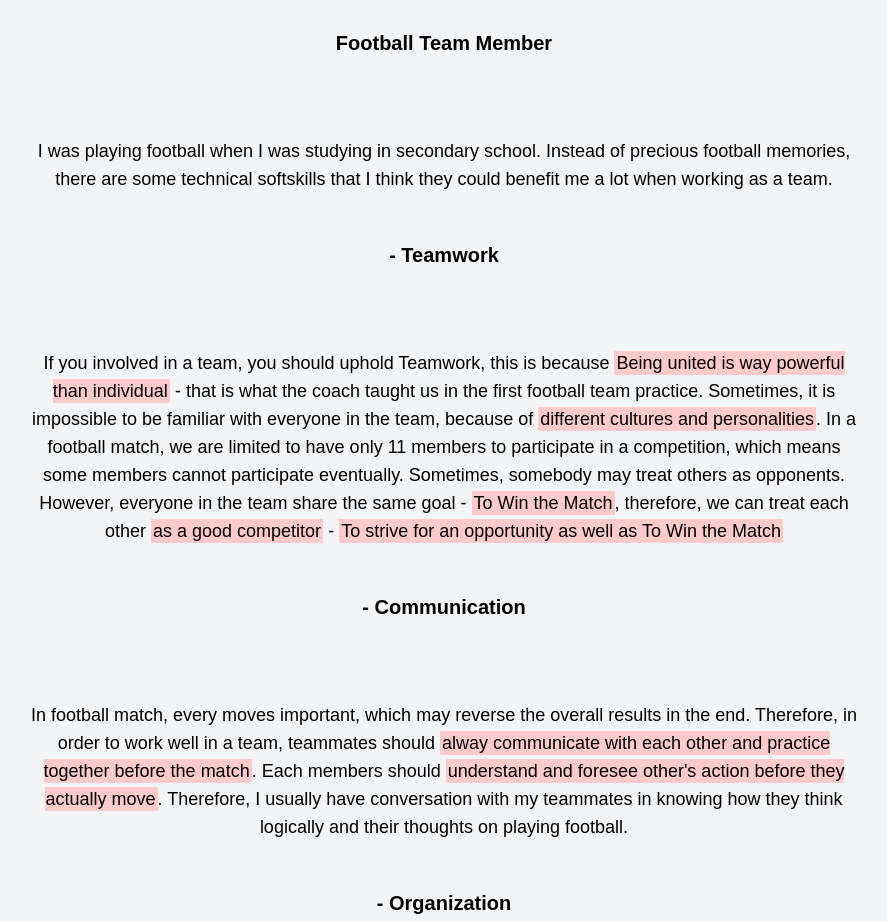
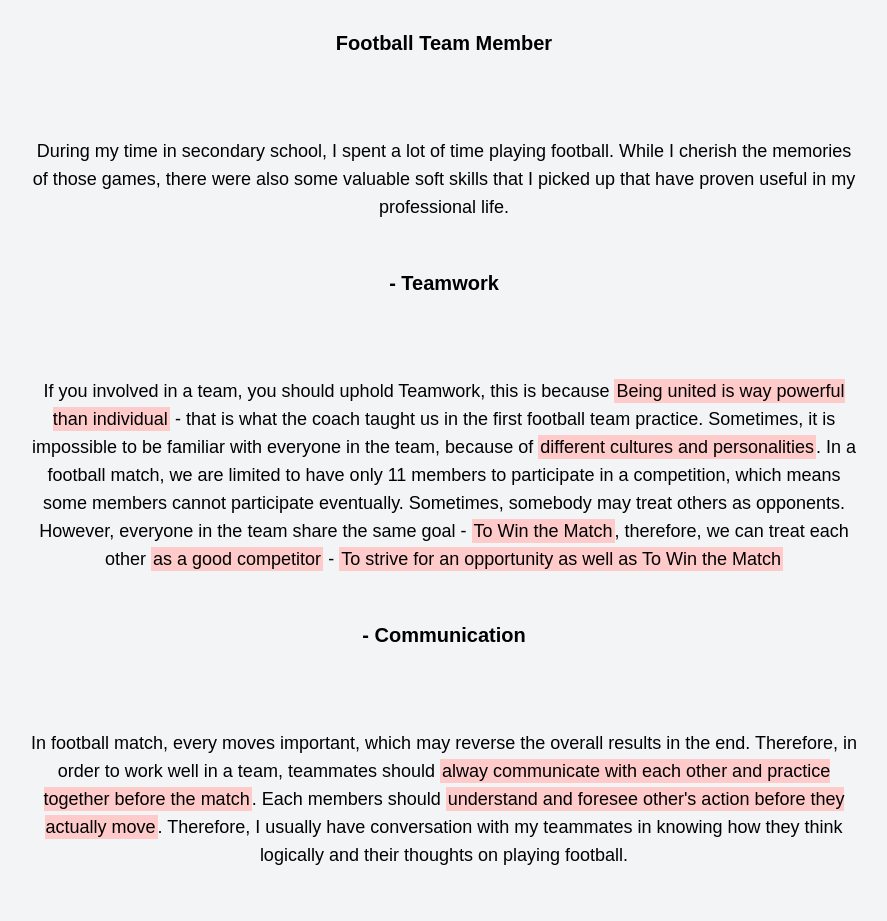
Before and after one commit to theo923/next-ssg-personal-blog, a Next.js app: page /about in a window 1280 px wide. Shown: the part 10000-10921 px from the top of the page, without its empty margins (196-1083 px from the left). Built offline with nearby package versions, Linux system fonts and the light colour scheme; a web font is replaced by a local one.

Commit message:
changes on bio

```diff
--- a/components/About/SoftSkills.js
+++ b/components/About/SoftSkills.js
@@ -18,10 +18,10 @@ const SoftSkills = ({ forwardRef }) => {
           </SetIntersectionObserver>
           <SetIntersectionObserver type={3} direction="right">
             <p className="softSkillsDescription">
-              I was playing football when I was studying in secondary school.
-              Instead of precious football memories, there are some technical
-              softskills that I think they could benefit me a lot when working
-              as a team.
+              During my time in secondary school, I spent a lot of time playing
+              football. While I cherish the memories of those games, there were
+              also some valuable soft skills that I picked up that have proven
+              useful in my professional life.
             </p>
           </SetIntersectionObserver>
           <SetIntersectionObserver type={4} direction="left">
```
Also changed, not shown: 1 other file (tests, documents, lock files or other folders).
